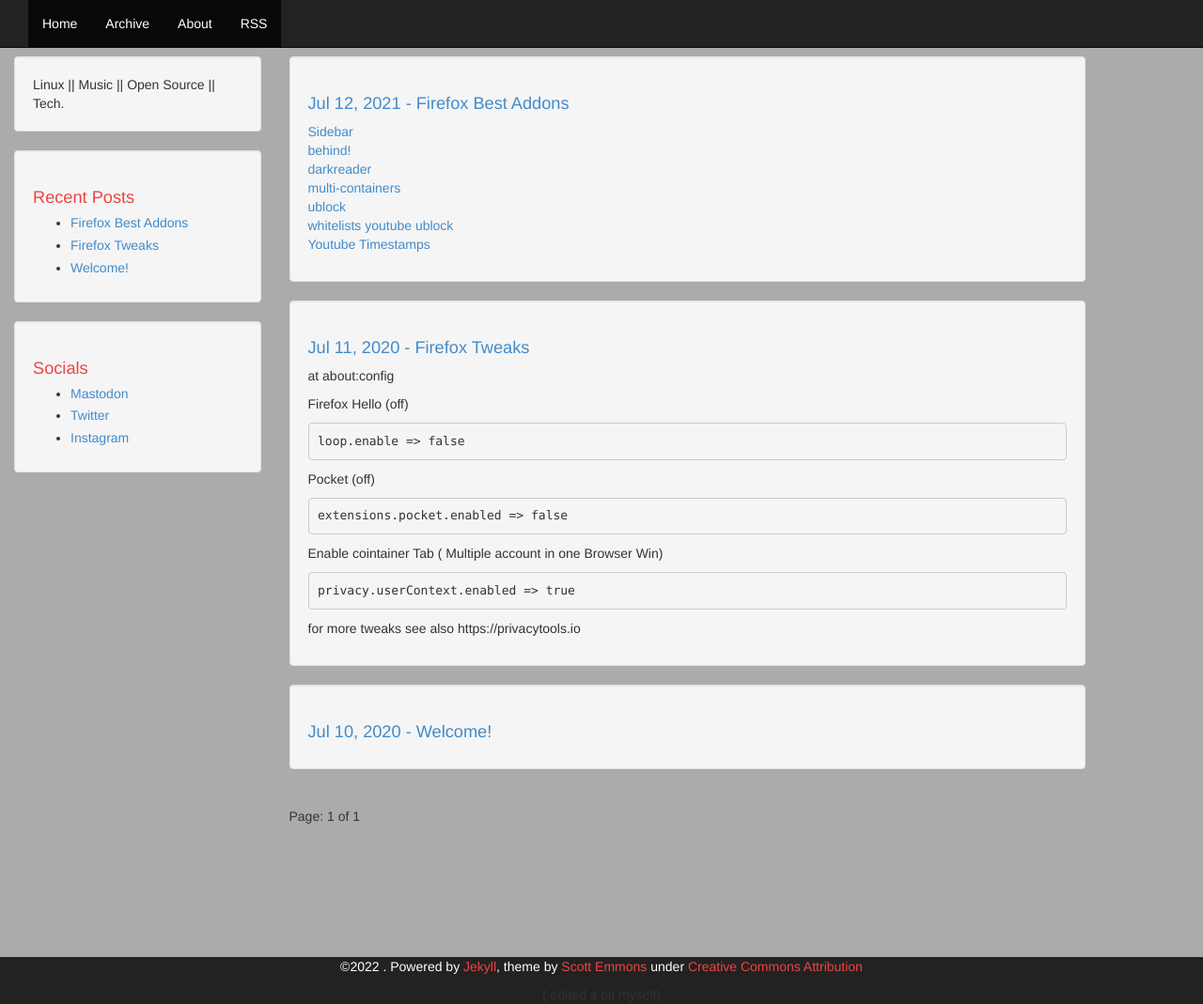
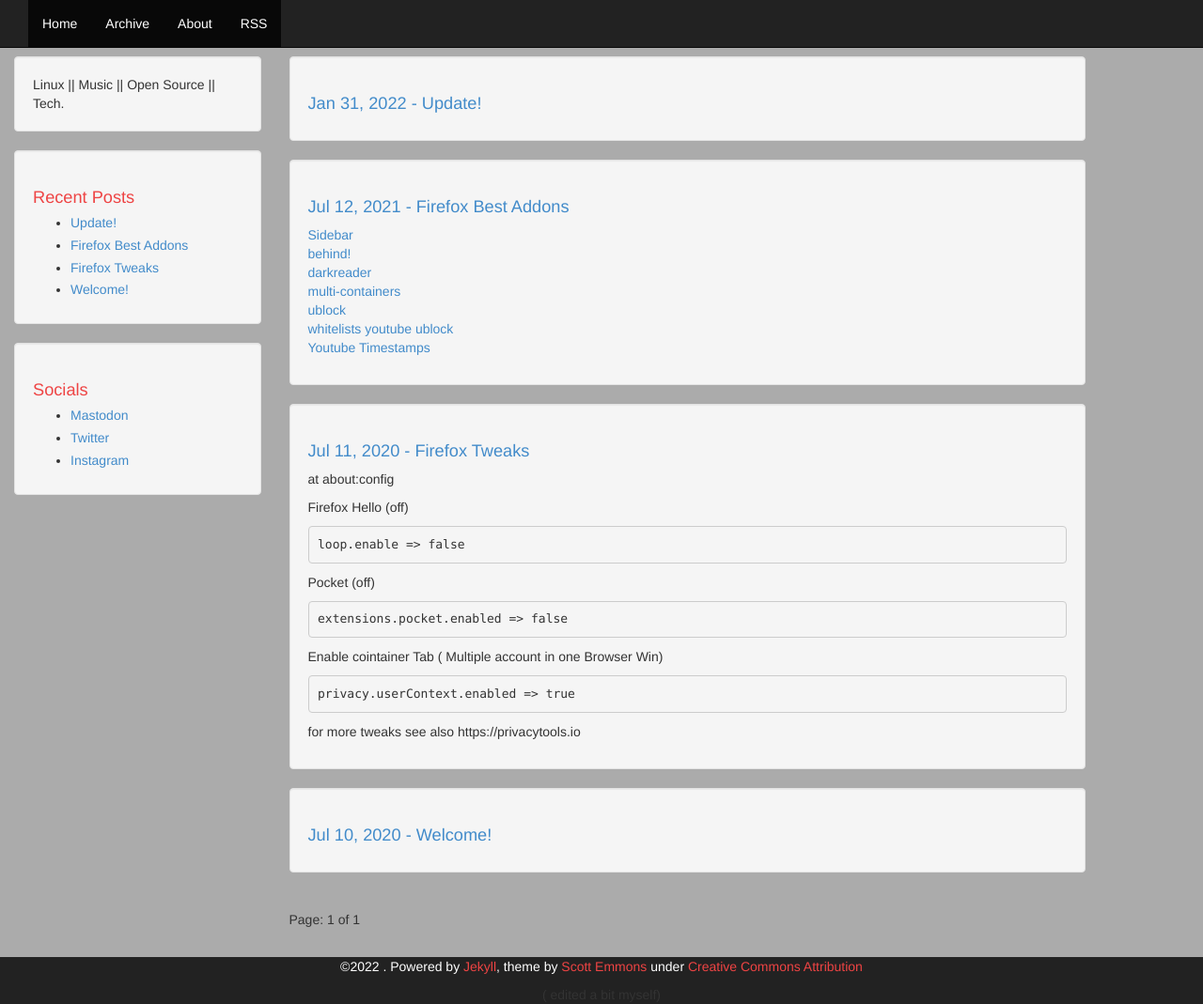
Before and after one commit to marekpistorius/blog.github.io, a Jekyll site: the page built from index.html, in a window 1280 px wide and 1069 px high. Shown: the whole window at 94% size. Built offline with Jekyll 4.4.1, drawn with Linux system fonts in a browser that asks for light colours; the list of posts is cut into pages by our own code; a file with an impossible date is left out.

Commit message:
Update 2022-01-31-update.markdown

```diff
--- a/_posts/2022-01-31-update.markdown
+++ b/_posts/2022-01-31-update.markdown
@@ -1,6 +1,6 @@
 ---
 layout: post
 title:  "Update!"
-date:   2022-31-01 21:00:00 +0000
+date:   2022-01-31 21:00:00 +0000
 categories: update
 ---
```
